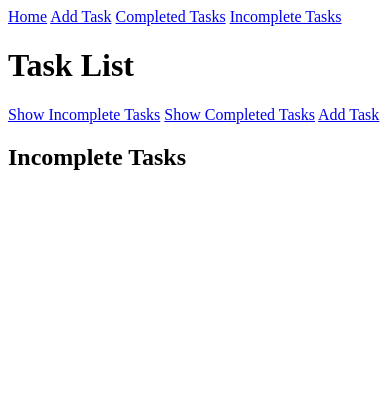
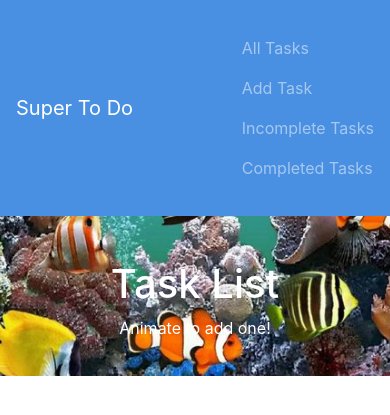
Before and after one commit to mdiogc/supertodo, a Django app: page /tasks/ in a window 390 px wide. Shown: the top 415 px of the page. Run offline with Django 5.2, Linux system fonts and the light colour scheme; data that the repository does not hold is empty; some libraries are stand-ins or nearby versions.

Commit message:
FIN (falta el css)

```diff
--- a/tasks/forms.py
+++ b/tasks/forms.py
@@ -10,9 +10,10 @@ class AddTaskForm(forms.ModelForm):
 
     class Meta:
         model = Task
-        fields = ('name', 'description', 'complete_before')  # Add complete_before to fields
+        fields = ('name', 'description', 'complete_before', 'done')  # Add 'done' to fields
         widgets = {
             'name': forms.widgets.TextInput(attrs={'class': 'form-control'}),
             'description': forms.widgets.Textarea(attrs={'class': 'form-control'}),
             'complete_before': forms.widgets.DateTimeInput(attrs={'class': 'form-control', 'type': 'datetime-local'})  # Style the complete_before field
+            # For 'done', we'll handle the checkbox in the template
         }
--- /dev/null
+++ b/tasks/static/tasks/css/styles.css
@@ -0,0 +1,35 @@
+body {
+    background-image: url('../images/fish.jpeg'); /* Ajusta la ruta según tu estructura */
+    background-size: cover; /* Esto hará que la imagen cubra toda el área */
+    background-repeat: no-repeat; /* Evita que la imagen se repita */
+    background-position: center; /* Centra la imagen de fondo */
+    color: #fff; /* Cambia el color del texto si es necesario */
+}
+
+.navbar {
+    background-color: #4a90e2; /* Color de la barra de navegación */
+}
+
+.navbar .nav-link {
+    color: #fff; /* Color de los enlaces de navegación */
+}
+
+.navbar .nav-link:hover {
+    color: #ffeb3b; /* Color de los enlaces al pasar el ratón */
+}
+
+.container {
+    padding: 20px; /* Espaciado dentro del contenedor */
+}
+
+.task-box {
+    background-color: #ffffff; /* Color de fondo de la caja de tarea */
+    border: 1px solid #ccc; /* Bordes de la caja de tarea */
+    border-radius: 8px; /* Esquinas redondeadas */
+    margin-bottom: 15px; /* Espaciado entre las cajas */
+    padding: 15px; /* Espaciado interno */
+}
+
+button {
+    margin: 5px; /* Espaciado entre botones */
+}
--- a/tasks/templates/base.html
+++ b/tasks/templates/base.html
@@ -5,23 +5,93 @@
 <head>
     <meta charset="UTF-8">
     <meta name="viewport" content="width=device-width, initial-scale=1.0">
-    <title>{% block title %}SuperTodo{% endblock %}</title>
+    <title>{% block title %}Super Todo{% endblock %}</title>
+    <link rel="stylesheet" href="https://stackpath.bootstrapcdn.com/bootstrap/4.5.2/css/bootstrap.min.css">
+    <link rel="stylesheet" href="{% static 'tasks/css/styles.css' %}">
+
+
 </head>
 <body>
     <header>
-        <nav>
-          <a href="{% url 'tasks:task-list' %}">Home</a>
-          <a href="{% url 'tasks:add-task' %}">Add Task</a>
-          <a href="{% url 'tasks:task-list' %}?view=completed">Completed Tasks</a>
-          <a href="{% url 'tasks:task-list' %}?view=incomplete">Incomplete Tasks</a>
-
+        <nav class="navbar navbar-expand-lg navbar-dark">
+            <div class="container">
+                <a class="navbar-brand" href="{% url 'tasks:task-list' %}">Super To Do</a>
+                <ul class="navbar-nav ml-auto">
+                    <li class="nav-item"><a class="nav-link" href="{% url 'tasks:task-list' %}">All Tasks</a></li>
+                    <li class="nav-item"><a class="nav-link" href="{% url 'tasks:add-task' %}">Add Task</a></li>
+                    <li class="nav-item"><a class="nav-link" href="?show_completed=false">Incomplete Tasks</a></li>
+                    <li class="nav-item"><a class="nav-link" href="?show_completed=true">Completed Tasks</a></li>
+                </ul>
+            </div>
         </nav>
     </header>
 
-    <main>
-        {% block content %}{% endblock %}
+    <main class="container mt-4 text-center">
+        {% block content %}
+        <!-- Aquí va el contenido específico de cada página -->
+        <h1>Task List</h1>
+
+        <!-- Incomplete Tasks -->
+        {% if not show_completed %}
+        <h2>Incomplete Tasks</h2>
+        <div class="row">
+            {% for task in incomplete_tasks %}
+                <div class="col-md-4">
+                    <div class="task-card">
+                        <p>{{ task.name }} - Complete by: {{ task.complete_before }}</p>
+                        <div class="task-buttons">
+                            <a class="btn btn-primary" href="{% url 'tasks:task-detail' task.slug %}">Details</a>
+                            <a class="btn btn-secondary" href="{% url 'tasks:edit-task' task.slug %}">Edit</a>
+                            <a class="btn btn-danger" href="{% url 'tasks:delete-task' task.slug %}">Delete</a>
+                        </div>
+                        <form method="post" action="{% url 'tasks:toggle-task' task.slug %}" class="mt-2">
+                            {% csrf_token %}
+                            <div class="form-check">
+                                <input class="form-check-input" type="checkbox" id="completed-{{ task.slug }}" name="done" onchange="this.form.submit()" {% if task.done %}checked{% endif %}>
+                                <label class="form-check-label" for="completed-{{ task.slug }}">
+                                    Mark as Done
+                                </label>
+                            </div>
+                        </form>
+                    </div>
+                </div>
+            {% endfor %}
+        </div>
+        {% endif %}
+
+        <!-- Completed Tasks -->
+        {% if show_completed %}
+        <h2>Completed Tasks</h2>
+        <div class="row">
+            {% for task in completed_tasks %}
+                <div class="col-md-4">
+                    <div class="task-card">
+                        <p>{{ task.name }} - Completed on: {{ task.updated_at }}</p>
+                        <div class="task-buttons">
+                            <a class="btn btn-primary" href="{% url 'tasks:task-detail' task.slug %}">Details</a>
+                            <a class="btn btn-secondary" href="{% url 'tasks:edit-task' task.slug %}">Edit</a>
+                            <a class="btn btn-danger" href="{% url 'tasks:delete-task' task.slug %}">Delete</a>
+                        </div>
+                        <form method="post" action="{% url 'tasks:toggle-task' task.slug %}" class="mt-2">
+                            {% csrf_token %}
+                            <div class="form-check">
+                                <input class="form-check-input" type="checkbox" id="completed-{{ task.slug }}" name="done" onchange="this.form.submit()" {% if task.done %}checked{% endif %}>
+                                <label class="form-check-label" for="completed-{{ task.slug }}">
+                                    Mark as Done
+                                </label>
+                            </div>
+                        </form>
+                    </div>
+                </div>
+            {% endfor %}
+        </div>
+        {% endif %}
+        {% endblock %}
     </main>
 
+    <script src="https://code.jquery.com/jquery-3.5.1.slim.min.js"></script>
+    <script src="https://cdn.jsdelivr.net/npm/@popperjs/core@2.11.6/dist/umd/popper.min.js"></script>
+    <script src="https://stackpath.bootstrapcdn.com/bootstrap/4.5.2/js/bootstrap.min.js"></script>
 
 </body>
 </html>
--- a/tasks/templates/tasks/add-task.html
+++ b/tasks/templates/tasks/add-task.html
@@ -22,5 +22,7 @@
     </div>
 
     <button type="submit" class="btn btn-primary">Add Task</button>
+    <a href="{% url 'tasks:task-list' %}" class="cancel-button">Cancel</a>
+
 </form>
 {% endblock %}
--- a/tasks/templates/tasks/delete-task.html
+++ b/tasks/templates/tasks/delete-task.html
@@ -8,5 +8,5 @@
     {% csrf_token %}
     <button type="submit">Confirm Delete</button>
 </form>
-<a href="{% url 'task-detail' task.slug %}">Cancel</a>
+<a href="{% url 'tasks:task-detail' task.slug %}">Cancel</a>
 {% endblock %}
--- a/tasks/templates/tasks/task-detail.html
+++ b/tasks/templates/tasks/task-detail.html
@@ -11,10 +11,8 @@
     <h2>{{ task.name }}</h2>
     <p>Description: {{ task.description }}</p>
     <p>Complete by: {{ task.complete_before }}</p>
-    <p>Created at: {{ task.created_at }}</p>
-    <p>Updated at: {{ task.updated_at }}</p>
-    <a href="{% url 'tasks:edit_task' task.slug %}">Edit Task</a>
-    <form method="post" action="{% url 'tasks:toggle_task' task.slug %}">
+    <a href="{% url 'tasks:edit-task' task.slug %}">Edit Task</a>
+    <form method="post" action="{% url 'tasks:toggle-task' task.slug %}">
         {% csrf_token %}
         <button type="submit">
             {% if task.done %}Mark as Incomplete{% else %}Mark as Completed{% endif %}
--- a/tasks/templates/tasks/task-list.html
+++ b/tasks/templates/tasks/task-list.html
@@ -1,55 +1,61 @@
 {% extends 'base.html' %}
 
-{% block title %}Task List{% endblock %}
+{% block title %}Super To Do | Organize your tasks!{% endblock %}
 
 {% block content %}
 <h1>Task List</h1>
 
-<!-- Buttons to toggle completed and incomplete tasks -->
-<a href="{% url 'tasks:task-list' %}?show_completed=false" class="btn btn-primary">Show Incomplete Tasks</a>
-<a href="{% url 'tasks:task-list' %}?show_completed=true" class="btn btn-secondary">Show Completed Tasks</a>
-<a href="{% url 'tasks:add-task' %}" class="btn btn-success">Add Task</a>
-
 <!-- Incomplete Tasks -->
-{% if not show_completed %}
+{% if incomplete_tasks %}
     <h2>Incomplete Tasks</h2>
-<ul>
+    <div class="row">
         {% for task in incomplete_tasks %}
-        <li>
-            <p>{{ task.name }} - Complete by: {{ task.complete_before }}</p>
-            <a href="{% url 'tasks:task-detail' task.slug %}">Details</a>
-            <a href="{% url 'tasks:edit-task' task.slug %}">Edit</a>
-            <a href="{% url 'tasks:delete-task' task.slug %}">Delete</a>
-            <form method="post" action="{% url 'tasks:toggle-task' task.slug %}">
+            <div class="col-md-4 mb-3">
+                <div class="card text-dark bg-light">
+                    <div class="card-body">
+                        <h5 class="card-title">{{ task.name }}</h5>
+                        <p class="card-text">Complete by: {{ task.complete_before }}</p>
+                        <a href="{% url 'tasks:task-detail' task.slug %}" class="btn btn-secondary">Details</a>
+                        <a href="{% url 'tasks:edit-task' task.slug %}" class="btn btn-secondary">Edit</a>
+                        <a href="{% url 'tasks:delete-task' task.slug %}" class="btn btn-secondary">Delete</a>
+                        <form method="post" action="{% url 'tasks:toggle-task' task.slug %}" style="display: inline;">
                             {% csrf_token %}
-                <button type="submit">
+                            <button type="submit" class="btn btn-secondary">
                                 {% if task.done %}Mark as Incomplete{% else %}Mark as Completed{% endif %}
                             </button>
                         </form>
-        </li>
+                    </div>
+                </div>
+            </div>
         {% endfor %}
-</ul>
+    </div>
+    {% else %}
+    <p>Animate to add one!</p>
 {% endif %}
 
 <!-- Completed Tasks -->
-{% if show_completed %}
+{% if show_completed and completed_tasks %}
     <h2>Completed Tasks</h2>
-<ul>
+    <div class="row">
         {% for task in completed_tasks %}
-        <li>
-            <p>{{ task.name }} - Completed on: {{ task.updated_at }}</p>
-            <a href="{% url 'tasks:task-list' task.slug %}">Details</a>
-            <a href="{% url 'tasks:edit-task' task.slug %}">Edit</a>
-            <a href="{% url 'tasks:delete-task' task.slug %}">Delete</a>
-            <form method="post" action="{% url 'tasks:toggle_task' task.slug %}">
-
+            <div class="col-md-4 mb-3">
+                <div class="card text-dark bg-light">
+                    <div class="card-body">
+                        <h5 class="card-title">{{ task.name }}</h5>
+                        <p class="card-text">Completed on: {{ task.updated_at }}</p>
+                        <a href="{% url 'tasks:task-detail' task.slug %}" class="btn btn-secondary">Details</a>
+                        <a href="{% url 'tasks:edit-task' task.slug %}" class="btn btn-secondary">Edit</a>
+                        <a href="{% url 'tasks:delete-task' task.slug %}" class="btn btn-secondary">Delete</a>
+                        <form method="post" action="{% url 'tasks:toggle-task' task.slug %}" style="display: inline;">
                             {% csrf_token %}
-                <button type="submit">
+                            <button type="submit" class="btn btn-secondary">
                                 {% if task.done %}Mark as Incomplete{% else %}Mark as Completed{% endif %}
                             </button>
                         </form>
-        </li>
+                    </div>
+                </div>
+            </div>
         {% endfor %}
-</ul>
+    </div>
 {% endif %}
 {% endblock %}
--- a/tasks/views.py
+++ b/tasks/views.py
@@ -7,14 +7,20 @@ from .models import Task
 
 
 def task_list(request: HttpRequest) -> HttpResponse:
-    show_completed = request.GET.get('show_completed', 'false') == 'true'
+    show_completed = request.GET.get('show_completed', 'all')
 
-    if show_completed:
+    # Obtener todas las tareas
+    all_tasks = Task.objects.all().order_by('done', 'complete_before')
+
+    if show_completed == 'true':
+        completed_tasks = all_tasks.filter(done=True)
         incomplete_tasks = []
-        completed_tasks = Task.objects.filter(done=True).order_by('updated_at')
-    else:
-        incomplete_tasks = Task.objects.filter(done=False).order_by('complete_before')
+    elif show_completed == 'false':
         completed_tasks = []
+        incomplete_tasks = all_tasks.filter(done=False)
+    else:  # 'all'
+        completed_tasks = all_tasks.filter(done=True)
+        incomplete_tasks = all_tasks.filter(done=False)
 
     return render(
         request,
@@ -25,6 +31,9 @@ def task_list(request: HttpRequest) -> HttpResponse:
             'show_completed': show_completed,
         },
     )
+
+
+
 
 
 def task_detail(request: HttpRequest, task_slug: str) -> HttpResponse:
@@ -43,18 +52,20 @@ def add_task(request: HttpRequest) -> HttpResponse:
             task = form.save(commit=False)
             task.slug = slugify(task.name)
             task.save()
-            return redirect('tasks:task_list')
+            return redirect('tasks:task-list')
     return render(request, 'tasks/add-task.html', {'form': form})
 
 
 def edit_task(request: HttpRequest, task_slug: str) -> HttpResponse:
     task = Task.objects.filter(slug=task_slug).first()
-    return HttpResponse('Task not found', status=404)
+    if task is None:
+        return HttpResponse('Task not found', status=404)
+
     if request.method == 'POST':
         form = AddTaskForm(request.POST, instance=task)
         if form.is_valid():
             form.save()
-            return redirect('tasks:task_detail', task_slug=task.slug)
+            return redirect('tasks:task-detail', task_slug=task.slug)
     else:
         form = AddTaskForm(instance=task)
 
@@ -68,7 +79,7 @@ def delete_task(request: HttpRequest, task_slug: str) -> HttpResponse:
 
     if request.method == 'POST':
         task.delete()
-        return redirect('tasks:task_list')
+        return redirect('tasks:task-list')
 
     return render(request, 'tasks/delete-task.html', {'task': task})
 
@@ -79,4 +90,4 @@ def toggle_task(request: HttpRequest, task_slug: str) -> HttpResponse:
         return HttpResponse('Task not found', status=404)
     task.done = not task.done
     task.save()
-    return redirect('tasks:task_list')
+    return redirect('tasks:task-list')
```
Also changed, not shown: tasks/templates/tasks/ edit-task.html (deleted, +0 -15 lines), tasks/templates/tasks/edit-task.html (added, +15 -0 lines), tasks/static/tasks/images/fish.jpeg (added). Lines whose indentation alone changed are shown as unchanged.
